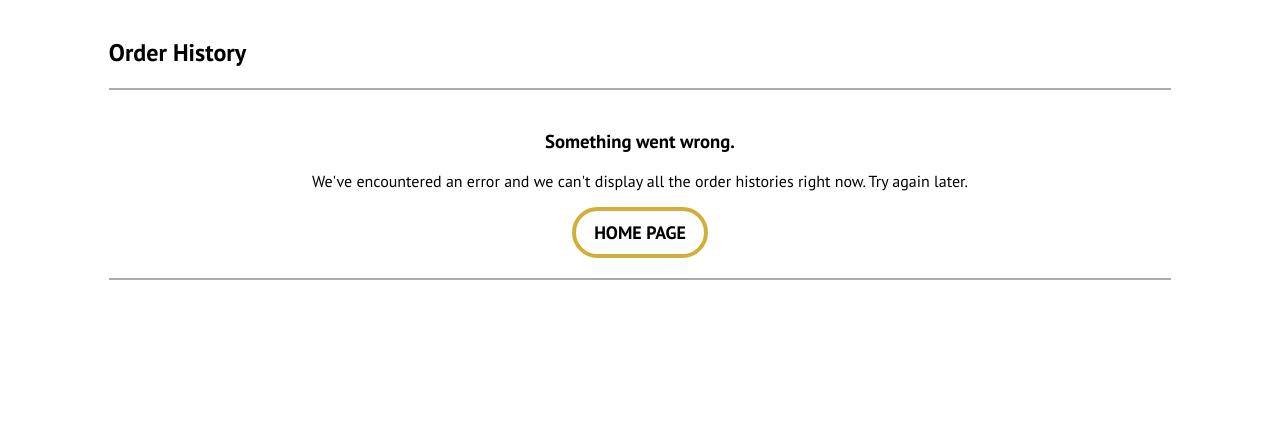
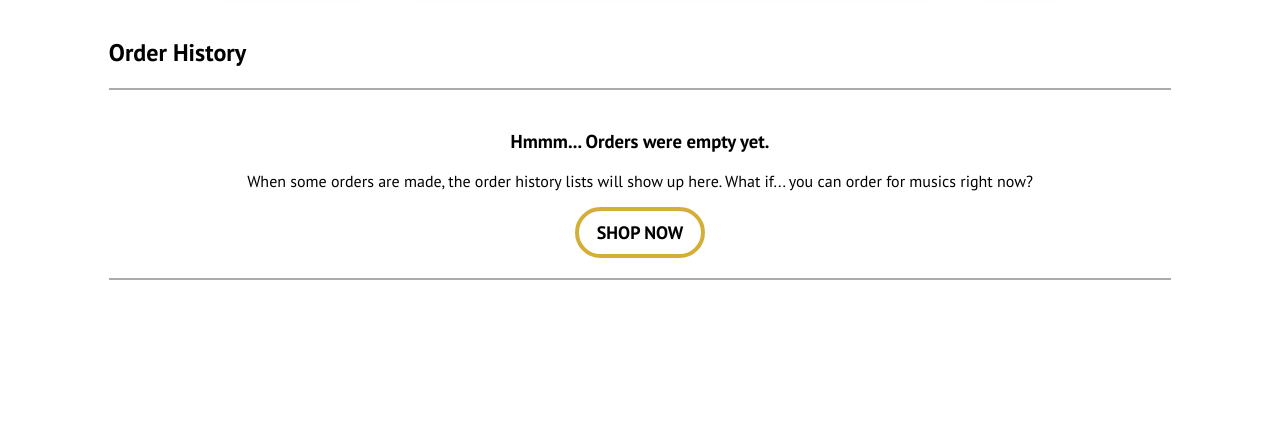
Before and after one commit to aivankhirlpastor/Shop-Programming, a Python web app: template templates/order_history.html in a window 1280 px wide. Shown: the part 83-514 px from the top of the page. Run offline with Jinja, Linux system fonts and the light colour scheme; the template is opened without the code that fills it, so the values that code supplies are empty; some web fonts are replaced.

Commit message:
Fixed Display Issue For Showing Error Message, Where Order History Is Empty

```diff
--- a/app.py
+++ b/app.py
@@ -1215,7 +1215,7 @@ def order_history():
     def check_error_strikes(orders):
         # logging message through full error strikes
         error_strikes = sum(1 if "error" in pr.keys() else 0 for pr in orders)
-        if error_strikes == len(order_history_results):
+        if error_strikes == len(order_history_results) and len(order_history_results) != 0:
             logger("ORDER HISTORY ERROR", "Strike reached fully due to persistent errors; order history table can't be displayed.")
 
     with sqlite3.connect("order_history.db") as conn:
--- a/templates/order_history.html
+++ b/templates/order_history.html
@@ -68,7 +68,7 @@
                     </tbody>
 
                 </table>
-            {% elif (error_strikes.catch | length) == (orders | length) %}
+            {% elif (error_strikes.catch | length) == (orders | length) and (orders | length) != 0 %}
                 <!-- Error Message -->
                 <div class="empty-stack order-history-error">
                     <h3>Something went wrong.</h3>
```
